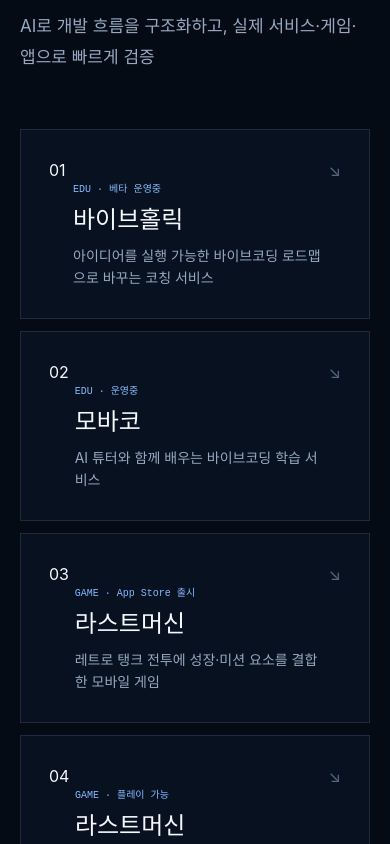
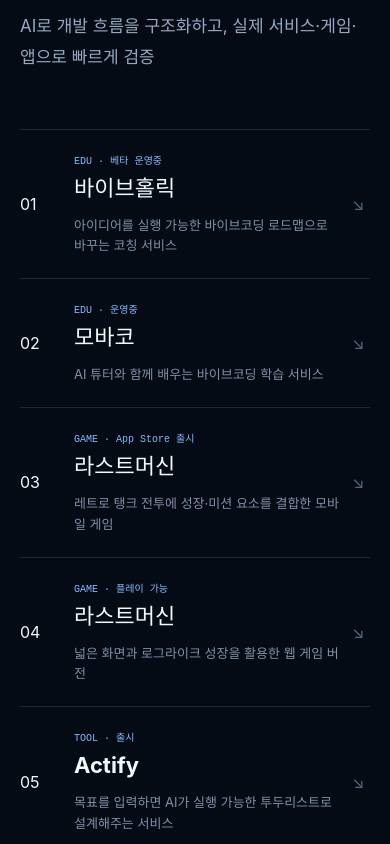
Before and after one commit to yongho0720/portfolio, a React (Vite) app: page / in a window 390 px wide. Shown: the part 1080-1924 px from the top of the page. Built offline with nearby package versions, Linux system fonts and the light colour scheme; a web font is replaced by a local one.

Commit message:
Simplify project index styling

```diff
--- a/src/styles/global.css
+++ b/src/styles/global.css
@@ -169,3 +169,24 @@
   .project-detail.reverse .project-copy { margin-left: 0; order: 1; }
   .project-detail.reverse .project-image { order: 2; }
 }
+
+/* Calm, uniform project index */
+.bento-grid { display: block; }
+.overview-item,
+.overview-item.item-1,
+.overview-item.item-3 { min-height: 0; padding: 26px 8px; display: grid; grid-template-columns: 72px 1fr 24px; align-items: center; gap: 20px; border: 0; border-bottom: 1px solid var(--line); background: transparent; }
+.overview-item:first-child { border-top: 1px solid var(--line); }
+.overview-item div { align-self: center; max-width: none; display: grid; grid-template-columns: minmax(190px, .6fr) 1.4fr; align-items: center; gap: 28px; }
+.overview-item div p { grid-column: 1; }
+.overview-item h3 { grid-column: 1; margin: 5px 0 0; font-size: clamp(22px, 2.2vw, 31px); }
+.overview-item div span { grid-column: 2; grid-row: 1 / span 2; opacity: 1; transform: none; color: #7f91aa; }
+.overview-item:hover { transform: none; border-color: rgba(135,185,255,.45); background: transparent; }
+.overview-item:hover h3 { color: var(--blue-light); }
+
+@media (max-width: 768px) {
+  .overview-item,
+  .overview-item.item-1,
+  .overview-item.item-3 { grid-template-columns: 42px 1fr 18px; padding: 22px 0; gap: 12px; }
+  .overview-item div { display: block; }
+  .overview-item div span { margin-top: 10px; font-size: 13px; }
+}
```
